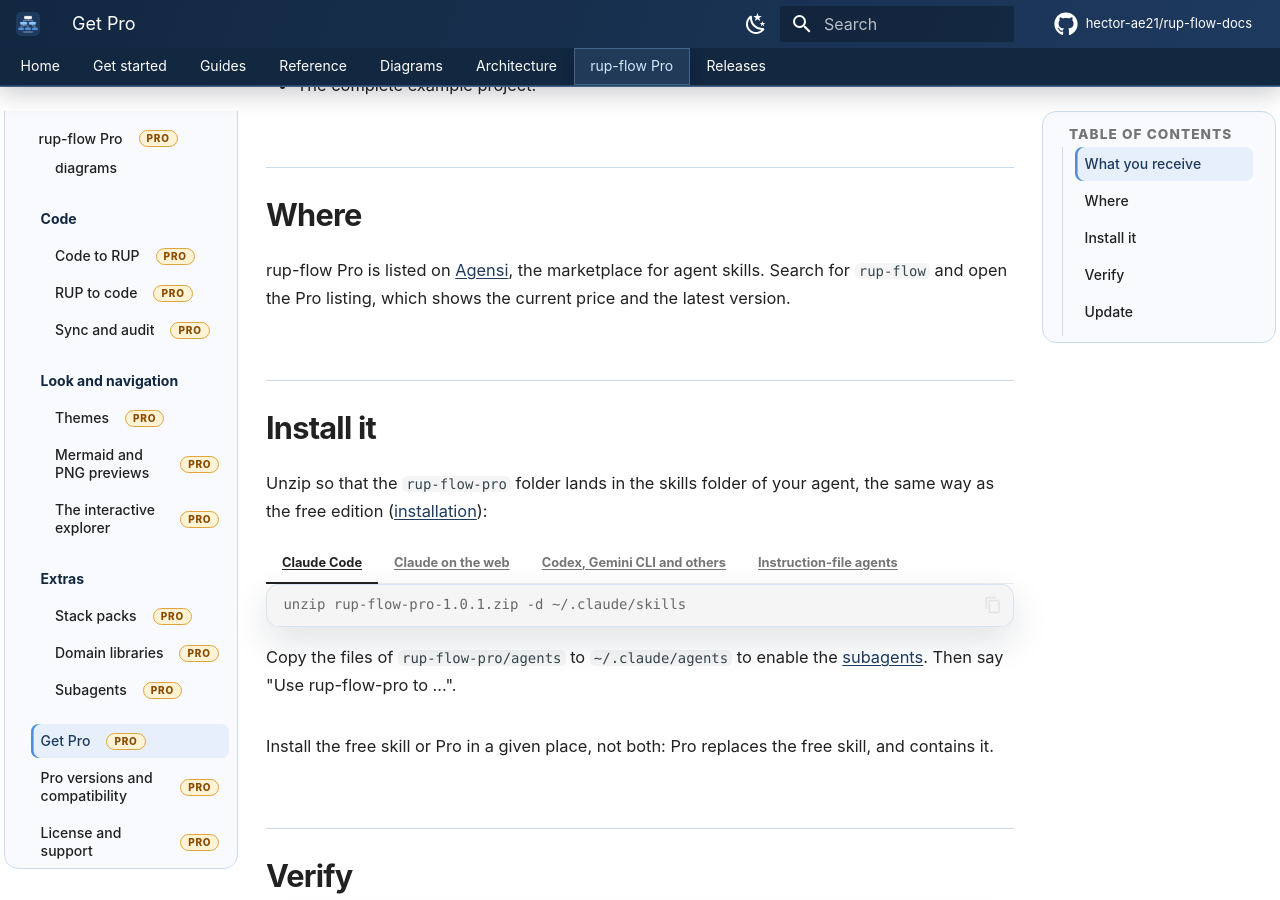
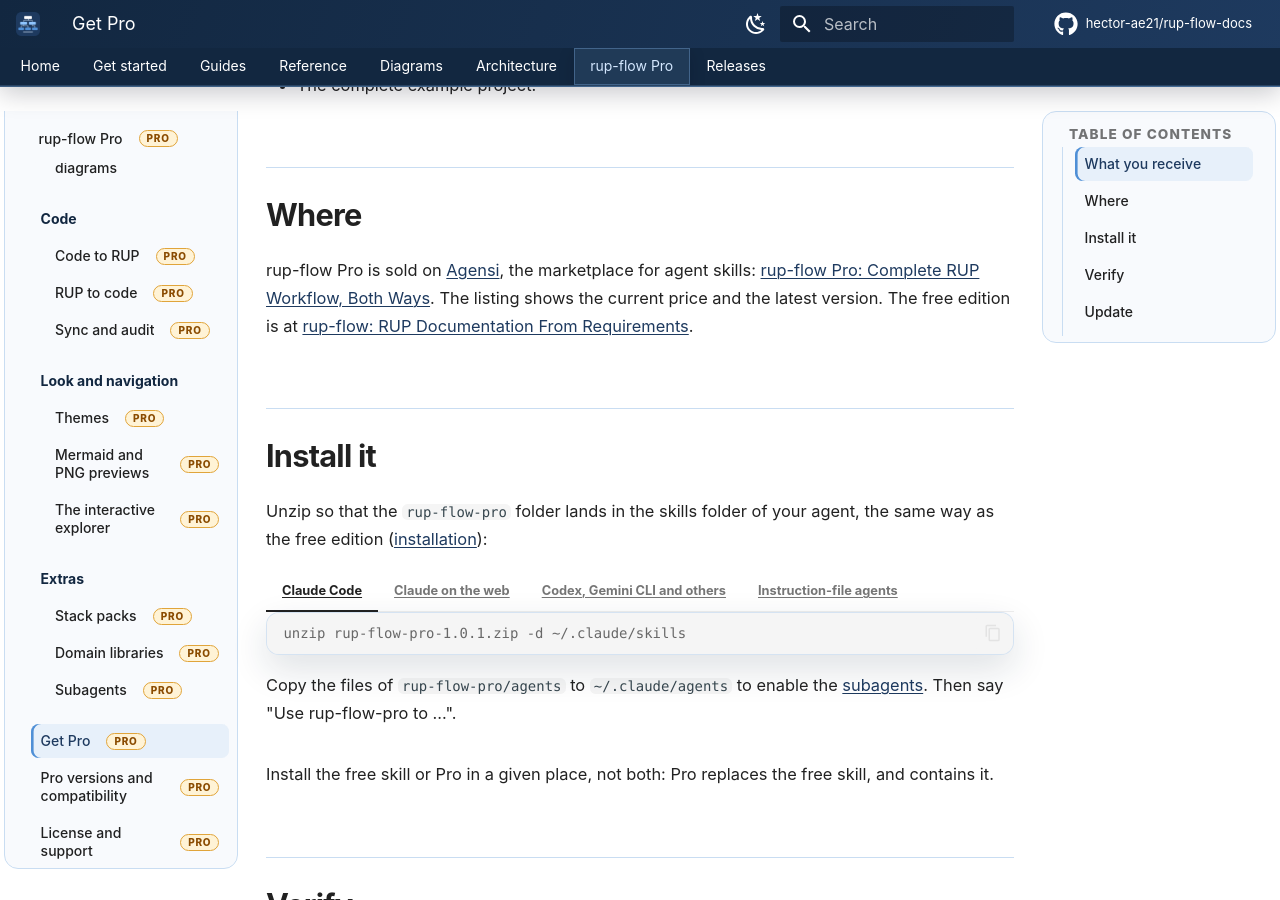
Before and after one commit to hector-ae21/rup-flow-docs, an MkDocs documentation site: the page built from docs/pro/get-pro.md, in a window 1280 px wide and 900 px high, scrolled down 521 px. Built offline with MkDocs 1.6.1 and Material for MkDocs 9.7.7, drawn with Linux system fonts in a browser that asks for light colours; plug-ins that fetch from the network failed and are left out; comment, search, counter and statistics services are not loaded; the version menu is left out.

Commit message:
docs: link the marketplace listings of both editions

```diff
--- a/docs/pro/get-pro.md
+++ b/docs/pro/get-pro.md
@@ -17,9 +17,10 @@
 
 ## Where
 
-rup-flow Pro is listed on [Agensi](https://www.agensi.io), the marketplace for agent
-skills. Search for `rup-flow` and open the Pro listing, which shows the current price and
-the latest version.
+rup-flow Pro is sold on [Agensi](https://www.agensi.io), the marketplace for agent skills:
+[rup-flow Pro: Complete RUP Workflow, Both Ways](https://www.agensi.io/skills/rup-flow-pro-complete-rup-workflow-both-ways).
+The listing shows the current price and the latest version. The free edition is at
+[rup-flow: RUP Documentation From Requirements](https://www.agensi.io/skills/rup-flow-rup-documentation-from-requirements).
 
 ## Install it
 
```
Also changed, not shown: docs/getting-started/installation.md (+2 -2 lines).
